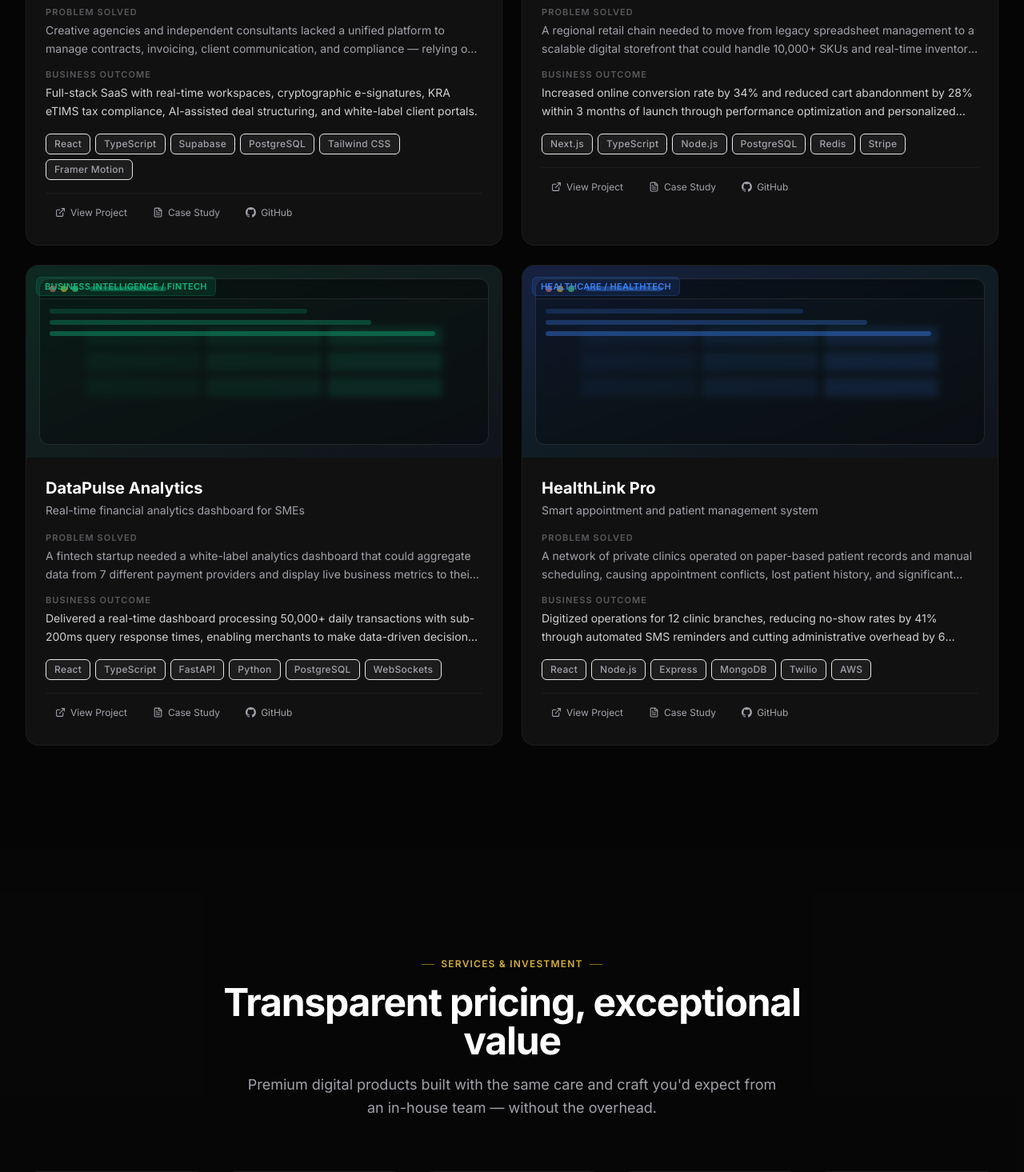
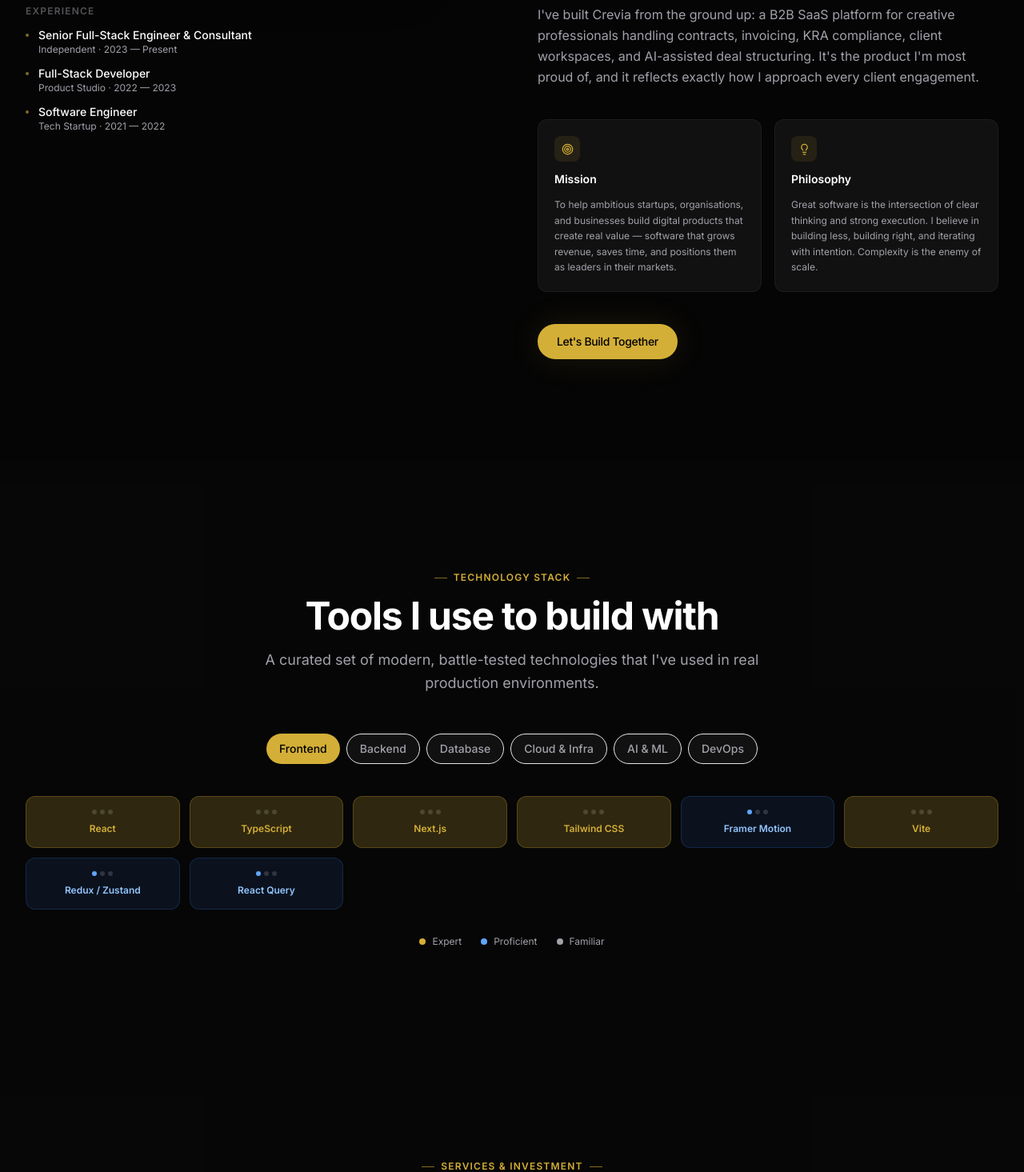
Before and after one commit to antoniodemax/antony, a React (Vite) app: page / in a window 1280 px wide. Shown: the part 1680-3145 px from the top of the page at 80% size. Built offline with nearby package versions, Linux system fonts and the light colour scheme.

Commit message:
reordered the  sections to match navbar flow: Home → About → Services → Work → Insights →   Contact

```diff
--- a/src/App.tsx
+++ b/src/App.tsx
@@ -17,17 +17,17 @@ export default function App() {
     <div className="bg-bg text-white min-h-screen font-sans antialiased">
       <Navigation />
       <main>
-        <Hero />
-        <Credibility />
-        <Projects />
-        <Services />
-        <WhyMe />
-        <Testimonials />
-        <About />
-        <TechStack />
-        <Insights />
-        <FAQ />
-        <Contact />
+        <Hero />          {/* Home */}
+        <Credibility />   {/* trust signals — right after hero */}
+        <About />         {/* About */}
+        <TechStack />     {/* skills — under About */}
+        <Services />      {/* Services */}
+        <WhyMe />         {/* supports Services */}
+        <Projects />      {/* Work */}
+        <Testimonials />  {/* social proof — under Work */}
+        <Insights />      {/* Insights */}
+        <FAQ />           {/* before Contact */}
+        <Contact />       {/* Contact */}
       </main>
       <Footer />
     </div>
```
